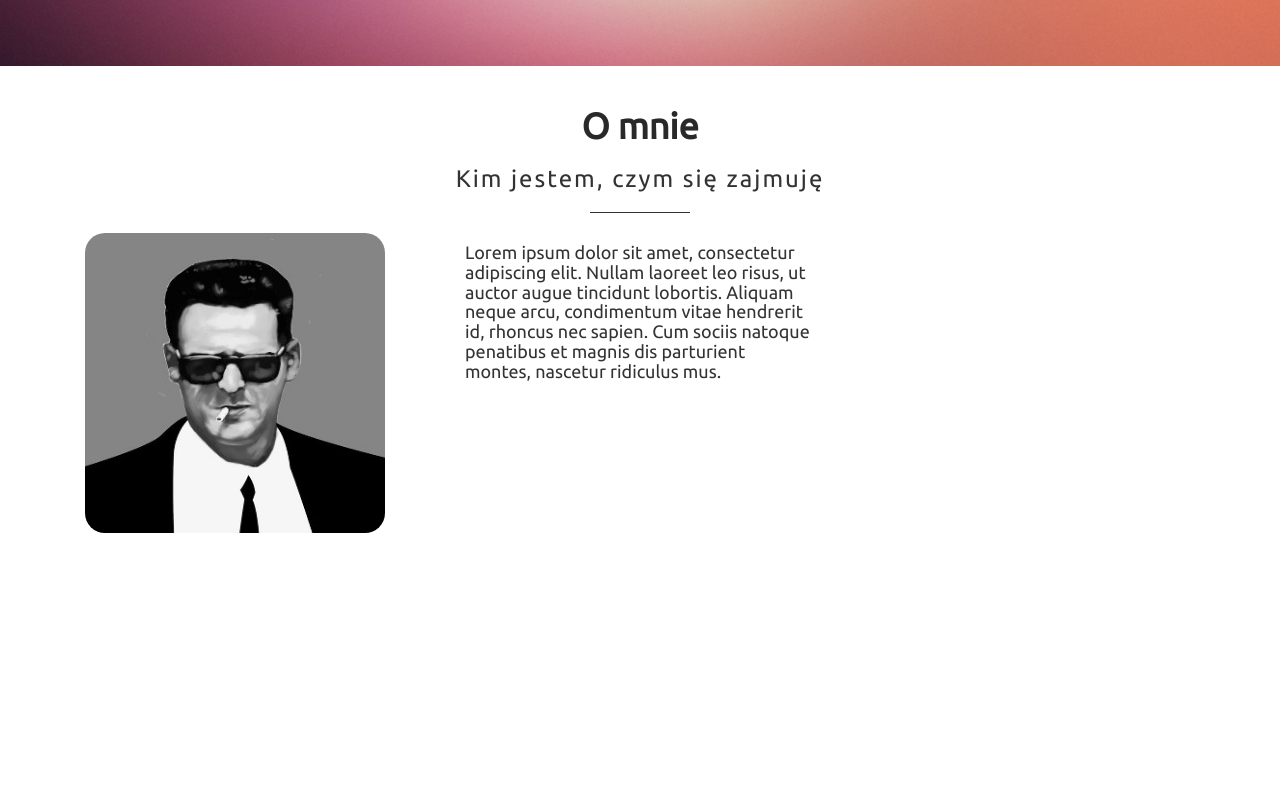
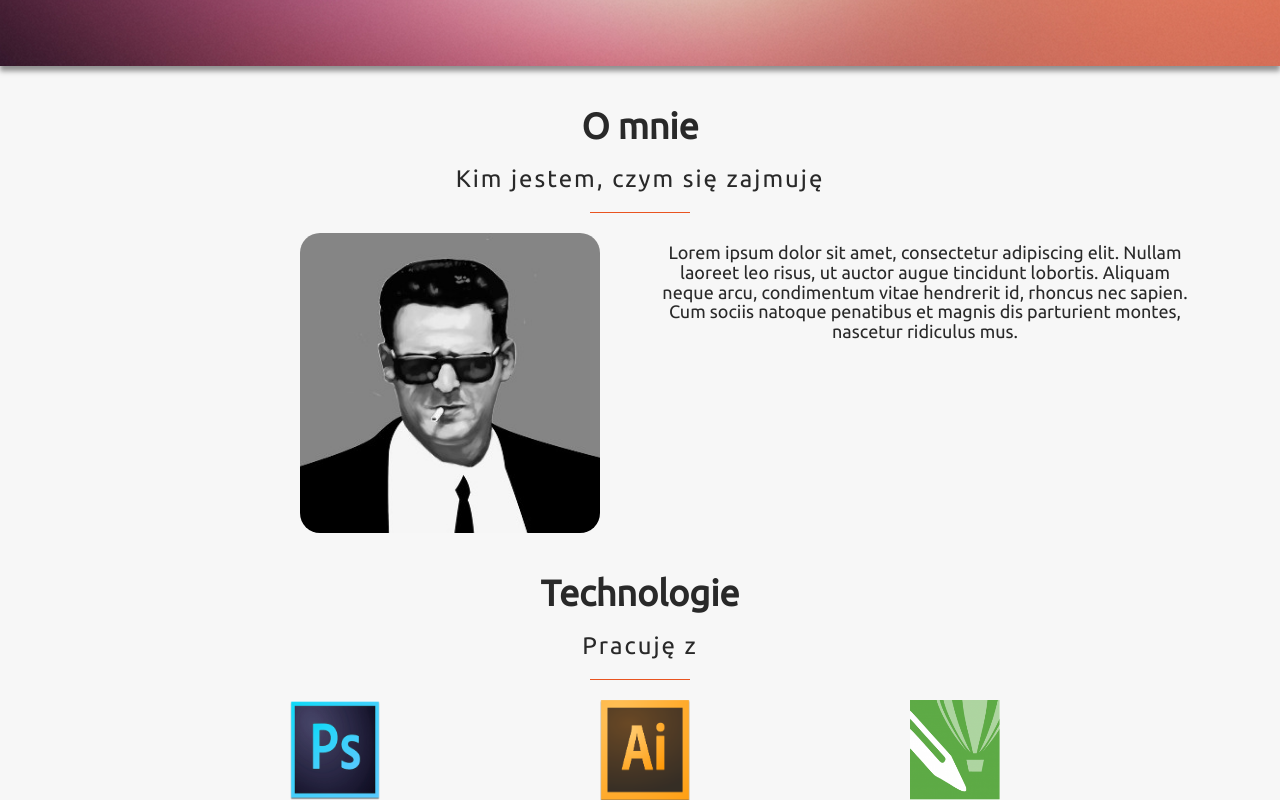
Before and after one commit to saganeczka/myPage, a plain HTML site: page index.html in a window 1280 px wide. Shown: the part 684-1484 px from the top of the page. Before the commit the page ends 1217 px from the top, so only its background shows below. Drawn offline with nearby package versions, Linux system fonts and the light colour scheme.

Commit message:
technologie

```diff
--- a/css/theme.css
+++ b/css/theme.css
@@ -1,12 +1,15 @@
 
 body {
 	font-family: 'Ubuntu', sans-serif;
+	color: #292929;
+	background-color: #f7f7f7;
 
 }
 header {
 	background-image: url("../images/header_ubuntu_test.png");
 	width: 100%;
 	height: 750px;
+	box-shadow: 0px 5px 5px rgba(41,41,41,0.5);
 
 }
 h1 {
@@ -48,12 +51,13 @@ h4 {
 	width: 100px;
 	height: 1px;
 	border: none;
-	background-color: #333333;
+	background-color: #e95420;
 }
 .circular {
 	width: 300px;
 	height: 300px;
 	border-radius: 20px;
+	 margin: 0 auto;
 }
 .ubuntu-box {
 	border-color: #fff;
@@ -69,3 +73,7 @@ nav>li>a:hover {
 	background-color: #e95420;
 	height: 40px;
 }
+.miniature {
+	width: 120px;
+	height: 100px;
+}
--- a/index.html
+++ b/index.html
@@ -1,4 +1,3 @@
-
 <html lang="pl">
 
 <head>
@@ -51,7 +50,7 @@
                             <a href="#home">Strona główna</a>
                         </li>
 						 <li class="page-scroll">
-                            <a href="#omnie">O mnie</a>
+                            <a href="#about">O mnie</a>
                         </li>
                         <li class="page-scroll">
                             <a href="#tech">Technologie</a>
@@ -80,17 +79,30 @@
         <h1>O mnie</h1>
         <h3>Kim jestem, czym się zajmuję</h3>
         <hr class="inner-space"/>
-        <div class="col-md-4">
-            <img class="img-responsive circular" src="images/avatar.jpg">
+        <div class="col-md-4 col-md-offset-2">
+            <img class="img-responsive circular  " src="images/avatar.jpg">
         </div>
-        <div class="col-md-4">
+        <div class="col-md-6 text-center">
             <h4>Lorem ipsum dolor sit amet, consectetur adipiscing elit. Nullam laoreet leo risus, ut auctor augue
                 tincidunt lobortis. Aliquam neque arcu, condimentum vitae hendrerit id, rhoncus nec sapien. Cum sociis
                 natoque penatibus et magnis dis parturient montes, nascetur ridiculus mus.</h4>
         </div>
     </div>
 </section>
+<br/>
+<section id="tech">
+<div class="container">
+<h1>Technologie</h1>
+<h3>Pracuję z</h3>
+<hr class="inner-space"/>
+<div class="container">
+<img class="col-md-4  col-md-offset-2 miniature" src="images/photoshop.png">
+<img class="col-md-4  col-md-offset-2 miniature" src="images/illustrator.png">
+<img class="col-md-4  col-md-offset-2 miniature" src="images/corel.png">
+</div>
 
+</div>
+</section>
 
 <script src="js/jquery.js"></script>
 <script src="js/bootstrap.min.js"></script>
```
Also changed, not shown: images/corel.png (added), images/illustrator.png (added), images/photoshop.png (added).
